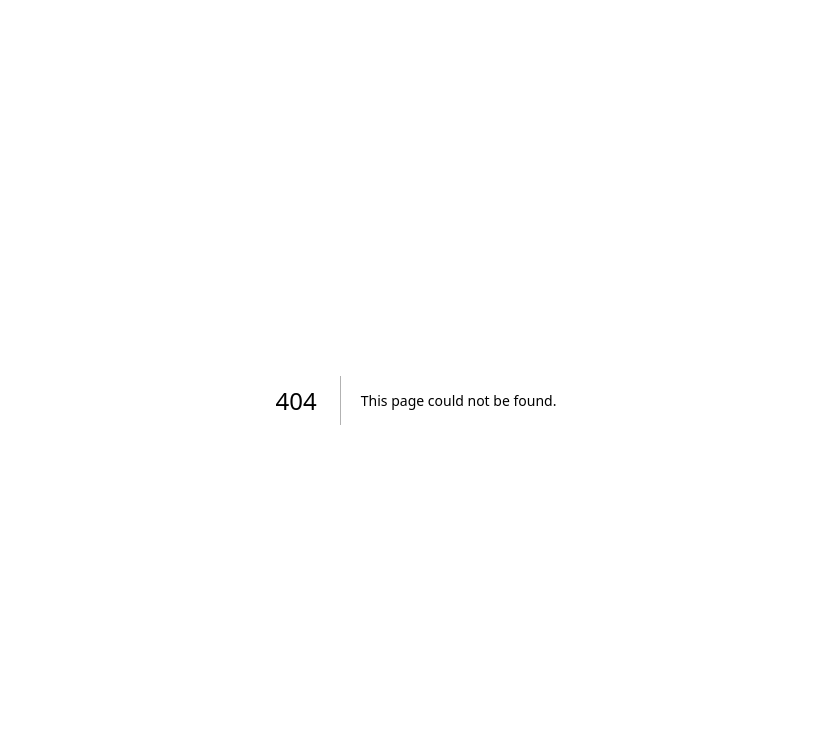
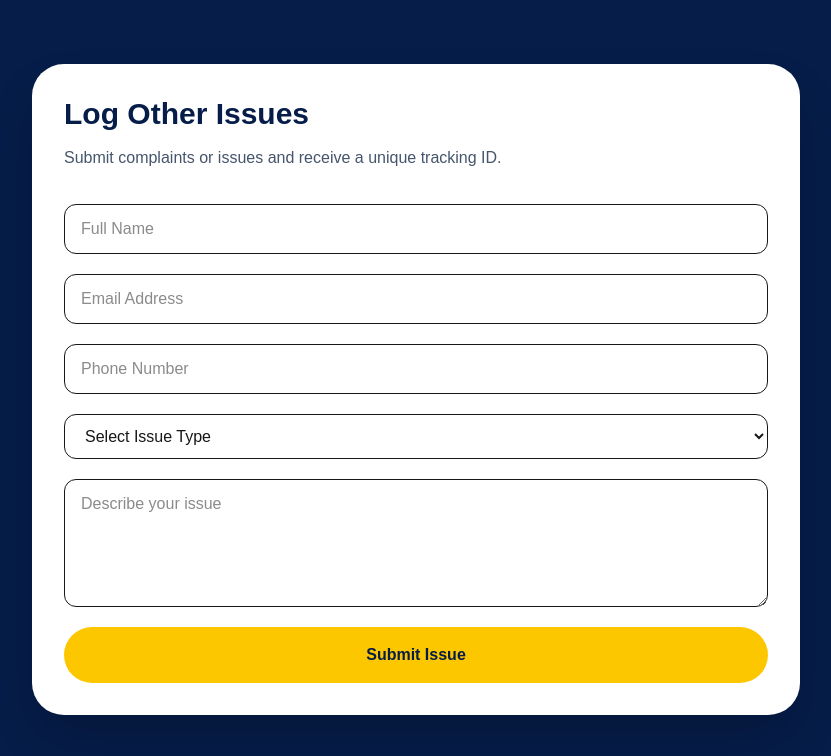
Before and after one commit to bkeyz0049/joyful-light-website, a Next.js app: page /support in a window 1280 px wide. Before the commit this address had no page. Shown: the top 756 px of the page, without its empty margins (224-1055 px from the left). Built offline with nearby package versions, Linux system fonts and the light colour scheme; no server answers.

Commit message:
Add issue logging system with tracking IDs

```diff
--- a/app/page.tsx
+++ b/app/page.tsx
@@ -12,7 +12,43 @@ const company = {
   whatsapp: "2348160230048",
   email: "joyfulllightscifitech@gmail.com",
 };
+<div className="mt-12 grid gap-6 md:grid-cols-2">
+  <a
+    href="/payment"
+    className="rounded-[2rem] bg-white p-8 shadow-xl transition hover:-translate-y-1"
+  >
+    <div className="mb-5 flex h-16 w-16 items-center justify-center rounded-2xl bg-red-600 text-white">
+      <FileText className="h-8 w-8" />
+    </div>
 
+    <h3 className="text-2xl font-black text-[#061d49]">
+      Click to Log Issues
+    </h3>
+
+    <p className="mt-4 leading-7 text-slate-600">
+      Report payment problems, failed transactions, debit issues,
+      or upload receipts/screenshots for quick resolution.
+    </p>
+  </a>
+
+  <a
+    href="/support"
+    className="rounded-[2rem] bg-white p-8 shadow-xl transition hover:-translate-y-1"
+  >
+    <div className="mb-5 flex h-16 w-16 items-center justify-center rounded-2xl bg-yellow-400 text-[#061d49]">
+      <MessageCircle className="h-8 w-8" />
+    </div>
+
+    <h3 className="text-2xl font-black text-[#061d49]">
+      Other Issues & Complaints
+    </h3>
+
+    <p className="mt-4 leading-7 text-slate-600">
+      Log complaints, service issues, delays, customer support concerns,
+      or any other business-related problem.
+    </p>
+  </a>
+</div>
 const services = [
   {
     title: "IT Services",
@@ -372,13 +408,7 @@ export default function JoyfulLightWebsite() {
       <Phone />
     </a>
 
-    <a
-      href="/payment"
-      className="flex h-14 w-14 items-center justify-center rounded-full bg-red-600 text-white shadow-xl"
-      aria-label="Log Payment Issues"
-    >
-      <FileText />
-    </a>
+
 
     <a
       href={`https://wa.me/${company.whatsapp}`}
--- /dev/null
+++ b/app/support/page.tsx
@@ -0,0 +1,133 @@
+"use client";
+
+import { useState } from "react";
+import { supabase } from "@/lib/supabase";
+
+export default function SupportPage() {
+  const [loading, setLoading] = useState(false);
+
+  const [form, setForm] = useState({
+    full_name: "",
+    email: "",
+    phone: "",
+    issue_type: "",
+    description: "",
+  });
+
+  const trackingId = `JL-${Date.now().toString().slice(-8)}`;
+
+  const updateForm = (
+    e: React.ChangeEvent<HTMLInputElement | HTMLTextAreaElement | HTMLSelectElement>
+  ) => {
+    setForm({ ...form, [e.target.name]: e.target.value });
+  };
+
+  const submitIssue = async () => {
+    if (
+      !form.full_name ||
+      !form.email ||
+      !form.phone ||
+      !form.issue_type ||
+      !form.description
+    ) {
+      alert("Please fill all required fields.");
+      return;
+    }
+
+    setLoading(true);
+
+    const { error } = await supabase.from("general_issues").insert({
+      ...form,
+      tracking_id: trackingId,
+    });
+
+    setLoading(false);
+
+    if (error) {
+      console.error(error);
+      alert("Could not submit issue.");
+      return;
+    }
+
+    alert(`Issue submitted successfully.\nTracking ID: ${trackingId}`);
+
+    setForm({
+      full_name: "",
+      email: "",
+      phone: "",
+      issue_type: "",
+      description: "",
+    });
+  };
+
+  return (
+    <main className="min-h-screen bg-[#061d49] px-5 py-16">
+      <section className="mx-auto max-w-3xl rounded-[2rem] bg-white p-8 shadow-2xl">
+        <h1 className="text-3xl font-black text-[#061d49]">
+          Log Other Issues
+        </h1>
+
+        <p className="mt-3 leading-7 text-slate-600">
+          Submit complaints or issues and receive a unique tracking ID.
+        </p>
+
+        <div className="mt-8 grid gap-5">
+          <input
+            name="full_name"
+            value={form.full_name}
+            onChange={updateForm}
+            placeholder="Full Name"
+            className="rounded-xl border px-4 py-3"
+          />
+
+          <input
+            name="email"
+            value={form.email}
+            onChange={updateForm}
+            placeholder="Email Address"
+            className="rounded-xl border px-4 py-3"
+          />
+
+          <input
+            name="phone"
+            value={form.phone}
+            onChange={updateForm}
+            placeholder="Phone Number"
+            className="rounded-xl border px-4 py-3"
+          />
+
+          <select
+            name="issue_type"
+            value={form.issue_type}
+            onChange={updateForm}
+            className="rounded-xl border px-4 py-3"
+          >
+            <option value="">Select Issue Type</option>
+            <option>Customer Service</option>
+            <option>Website Problem</option>
+            <option>Delay Complaint</option>
+            <option>Technical Issue</option>
+            <option>Other</option>
+          </select>
+
+          <textarea
+            name="description"
+            value={form.description}
+            onChange={updateForm}
+            placeholder="Describe your issue"
+            className="min-h-32 rounded-xl border px-4 py-3"
+          />
+
+          <button
+            type="button"
+            onClick={submitIssue}
+            disabled={loading}
+            className="rounded-full bg-yellow-400 px-8 py-4 font-black text-[#061d49]"
+          >
+            {loading ? "Submitting..." : "Submit Issue"}
+          </button>
+        </div>
+      </section>
+    </main>
+  );
+}
```
